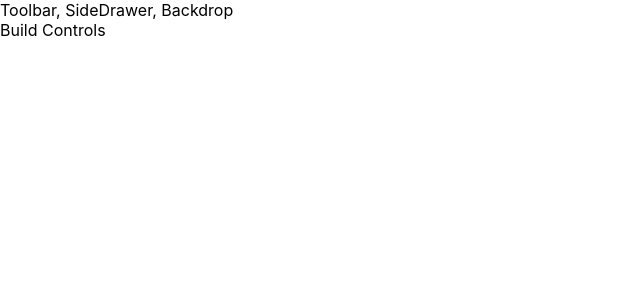
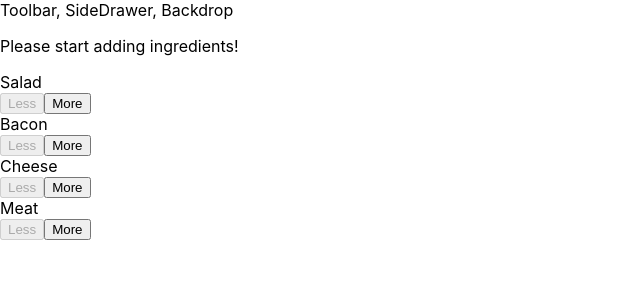
Before and after one commit to d-klotz/burger-builder, a React app: page / in a window 1280 px wide. Shown: the top 300 px of the page, without its empty margins (0-640 px from the left). Built offline with nearby package versions, Linux system fonts and the light colour scheme.

Commit message:
added burger build controls

```diff
--- /dev/null
+++ b/src/components/Burger/BuildControls/BuildControl/BuildControl.css
@@ -0,0 +1,56 @@
+.BuildControl {
+    display: flex;
+    justify-content: space-between;
+    align-items: center;
+    margin: 5px 0;
+}
+
+.BuildControl button {
+    display: block;
+    font: inherit;
+    padding: 5px;
+    margin: 0 5px;
+    width: 80px;
+    border: 1px solid #AA6817;
+    cursor: pointer;
+    outline: none;
+}
+
+.BuildControl button:disabled {
+    background-color: #AC9980;
+    border: 1px solid #7E7365;
+    color: #ccc;
+    cursor: default;
+}
+
+.BuildControl button:hover:disabled {
+    background-color: #AC9980;
+    color: #ccc;
+    cursor: not-allowed;
+}
+
+.Label {
+    padding: 10px;
+    font-weight: bold;
+    width: 80px;
+}
+
+.BuildControl .Less {
+    background-color: #D39952;
+    color: white;
+}
+
+.BuildControl .More {
+    background-color: #8F5E1E;
+    color: white;
+}
+
+.BuildControl .Less:hover, .BuildControl .Less:active {
+    background-color: #DAA972;
+    color: white;
+}
+
+.BuildControl .More:hover,.BuildControl .More:active {
+    background-color: #99703F;
+    color: white;
+}
--- /dev/null
+++ b/src/components/Burger/BuildControls/BuildControl/BuildControl.js
@@ -0,0 +1,18 @@
+import React from 'react';
+import classes from './BuildControl.css';
+
+const BuildControl = (props) => (
+
+    <div className={classes.BuildControl}>
+        <div className={classes.Label}>{props.label}</div>
+        <button
+            className={classes.Less}
+            onClick={props.removed}
+            disabled={props.disabled}>Less</button>
+        <button
+        className={classes.More}
+        onClick={props.added}>More</button>
+    </div>
+);
+
+export default BuildControl;
--- /dev/null
+++ b/src/components/Burger/BuildControls/BuildControls.css
@@ -0,0 +1,10 @@
+.BuildControls {
+    width: 100%;
+    background-color: #CF8F2E;
+    display: flex;
+    flex-flow: column;
+    align-items: center;
+    box-shadow: 0 2px 1px #ccc;
+    margin: auto;
+    padding: 10px 0;
+}
--- /dev/null
+++ b/src/components/Burger/BuildControls/BuildControls.js
@@ -0,0 +1,27 @@
+import React from 'react';
+import classes from './BuildControls.css';
+import BuildControl from './BuildControl/BuildControl';
+
+const controls = [
+    { label: 'Salad', type: 'salad' },
+    { label: 'Bacon', type: 'bacon' },
+    { label: 'Cheese', type: 'cheese' },
+    { label: 'Meat', type: 'meat' },
+]
+
+const BuildControls = (props) => (
+
+    <div className={classes.BuildControls}>
+        {controls.map(ctrl => (
+                <BuildControl
+                    key={ctrl.label}
+                    label={ctrl.label}
+                    added={() => props.ingredientAdded(ctrl.type)}
+                    removed={() => props.ingredientRemoved(ctrl.type)}
+                    disabled={props.disabled[ctrl.type]}
+                />
+         ) )}
+    </div>
+);
+
+export default BuildControls;
--- a/src/components/Burger/Burger.css
+++ b/src/components/Burger/Burger.css
@@ -2,7 +2,6 @@
     width: 100%;
     margin: auto;
     height: 250px;
-    overflow: scroll;
     text-align: center;
     font-weight: bold;
     font-size: 1.2rem;
--- a/src/components/Burger/Burger.js
+++ b/src/components/Burger/Burger.js
@@ -1,14 +1,27 @@
 import React from 'react';
 import classes from './Burger.css';
-import BrugerIngredient from './BurgerIngredient/BurgerIngredient';
 import BurgerIngredient from './BurgerIngredient/BurgerIngredient';
 
 const burger = (props) => {
+
+    let transformedIngredients = Object.keys(props.ingredients)
+        .map(igKey => {
+            return [...Array( props.ingredients[igKey] )].map(( _, i) => {
+                return <BurgerIngredient key={igKey + i} type={igKey}/>
+            })
+        })
+        .reduce((arr, el) => {
+            return arr.concat(el);
+        }, []);
+
+        if (transformedIngredients.length === 0) {
+            transformedIngredients = <p>Please start adding ingredients!</p>
+        }
+
         return (
             <div className={classes.Burger}>
                 <BurgerIngredient type="bread-top"/>
-                <BurgerIngredient type="cheese"/>
-                <BurgerIngredient type="meat"/>
+                {transformedIngredients}
                 <BurgerIngredient type="bread-bottom"/>
             </div>
         );
--- a/src/containers/BurgerBuilder/BurgerBuilder.js
+++ b/src/containers/BurgerBuilder/BurgerBuilder.js
@@ -1,13 +1,70 @@
 import React, { Component } from 'react';
 import Aux from '../../hoc/Auxiliary';
 import Burger from '../../components/Burger/Burger';
+import BuildControls from '../../components/Burger/BuildControls/BuildControls';
+
+const INGREDIENT_PRICES = {
+    salad: 0.5,
+    cheese: 0.4,
+    meat: 1.3,
+    bacon: 0.7
+}
 
 class BurgerBuilder extends  Component {
+
+    state = {
+        ingredients: {
+            salad: 0,
+            bacon: 0,
+            cheese: 0,
+            meat: 0
+        },
+        totalPrice: 4
+    }
+
+    addIngredientsHandler = (type) => {
+        const oldCount = this.state.ingredients[type];
+        const updatedCount = oldCount + 1;
+        const updatedIngredients = {
+            ...this.state.ingredients
+        }
+        updatedIngredients[type] = updatedCount;
+        const priceAddition = INGREDIENT_PRICES[type];
+        const oldPrice = this.state.totalPrice;
+        const newPrice = oldPrice + priceAddition;
+        this.setState({totalPrice: newPrice, ingredients: updatedIngredients});
+    }
+
+    removeIngredientsHandler = (type) => {
+        const oldCount = this.state.ingredients[type];
+        if (oldCount <= 0) {
+            return;
+        }
+        const updatedCount = oldCount - 1;
+        const updatedIngredients = {
+            ...this.state.ingredients
+        }
+        updatedIngredients[type] = updatedCount;
+        const priceDeduction = INGREDIENT_PRICES[type];
+        const oldPrice = this.state.totalPrice;
+        const newPrice = oldPrice - priceDeduction;
+        this.setState({totalPrice: newPrice, ingredients: updatedIngredients});
+    }
+
     render() {
+        const disabledInfo = {
+            ...this.state.ingredients
+        }
+        for(let key in disabledInfo){
+            disabledInfo[key] = disabledInfo[key] <= 0;
+        }
         return (
             <Aux>
-                <Burger/>
-                <div>Build Controls</div>
+                <Burger ingredients={this.state.ingredients}/>
+                <BuildControls
+                    ingredientAdded={this.addIngredientsHandler}
+                    ingredientRemoved={this.removeIngredientsHandler}
+                    disabled={disabledInfo}/>
             </Aux>
         );
     }
```
Also changed, not shown: src/components/Burger/BurgerIngredient/BurgerIngredient.js (indentation only).
